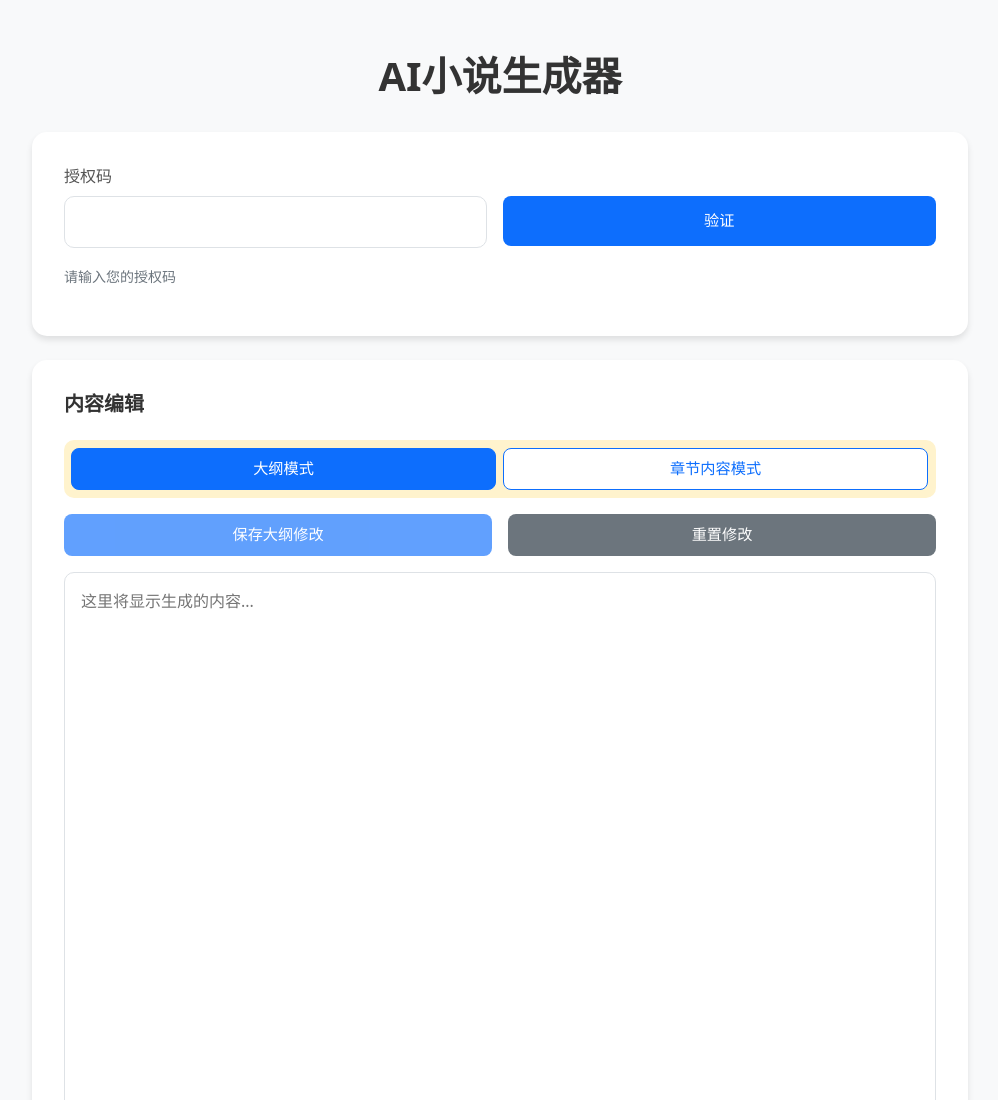
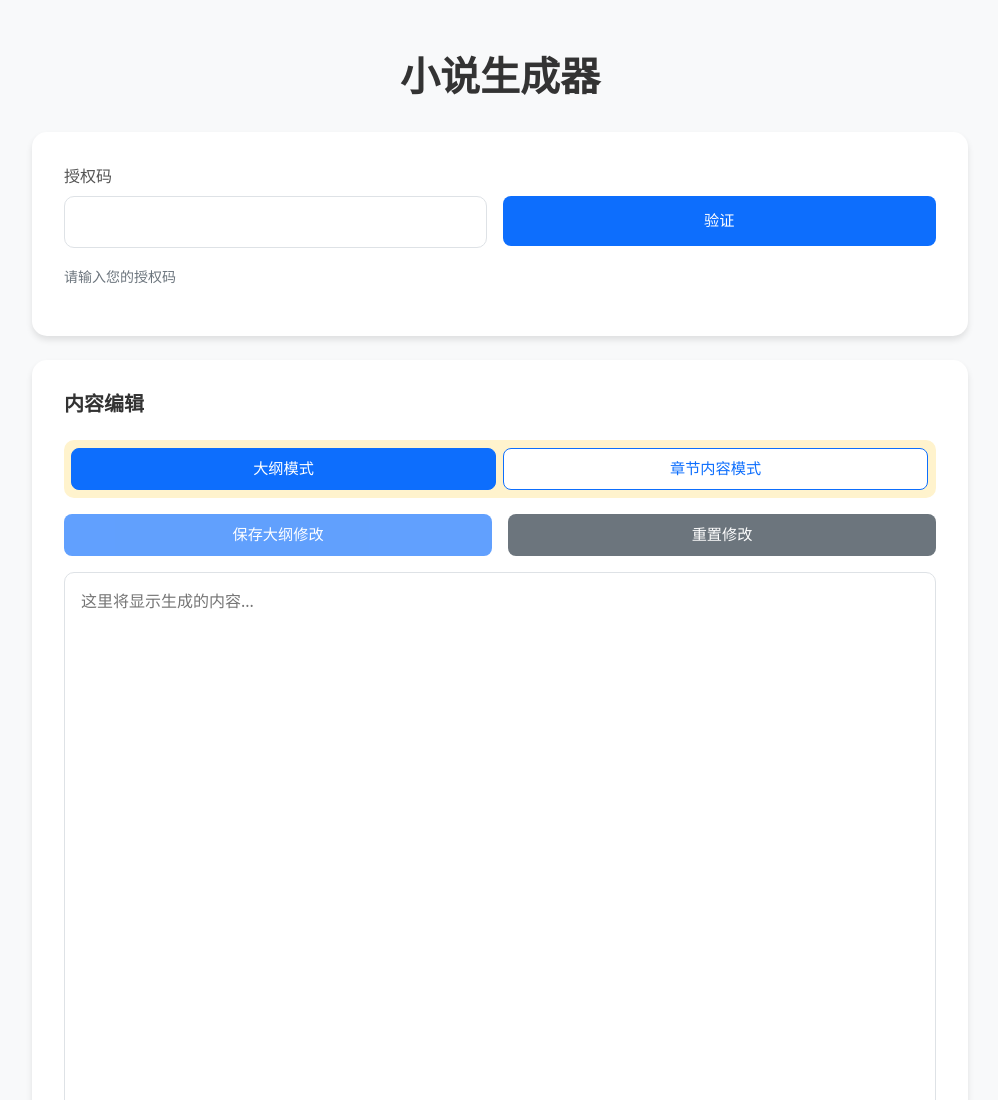
Before and after one commit to willdon2024/novel-generator, a website: page index.html in a window 1280 px wide. Shown: the top 1100 px of the page, without its empty margins (140-1138 px from the left). Drawn offline with nearby package versions, Linux system fonts and the light colour scheme.

Commit message:
style: 修改网站标题

```diff
--- a/index.html
+++ b/index.html
@@ -3,7 +3,7 @@
 <head>
     <meta charset="UTF-8">
     <meta name="viewport" content="width=device-width, initial-scale=1.0">
-    <title>AI小说生成器</title>
+    <title>小说生成器</title>
     <link href="https://cdn.jsdelivr.net/npm/bootstrap@5.1.3/dist/css/bootstrap.min.css" rel="stylesheet">
     <style>
         body {
@@ -228,7 +228,7 @@
 </head>
 <body>
     <div class="container">
-        <h1>AI小说生成器</h1>
+        <h1>小说生成器</h1>
         <div class="card mb-4">
             <div class="card-body">
                 <form id="novelForm">
```
